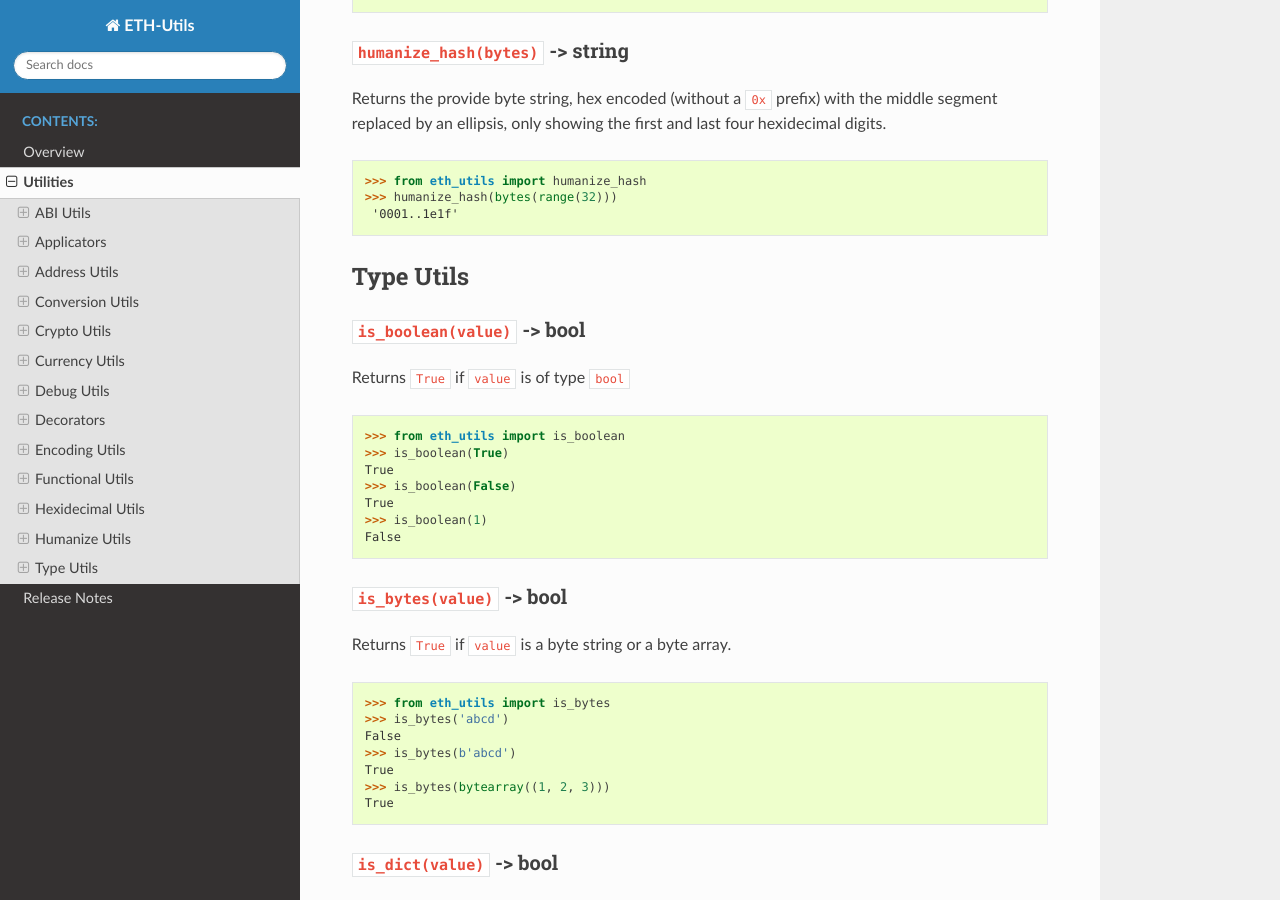
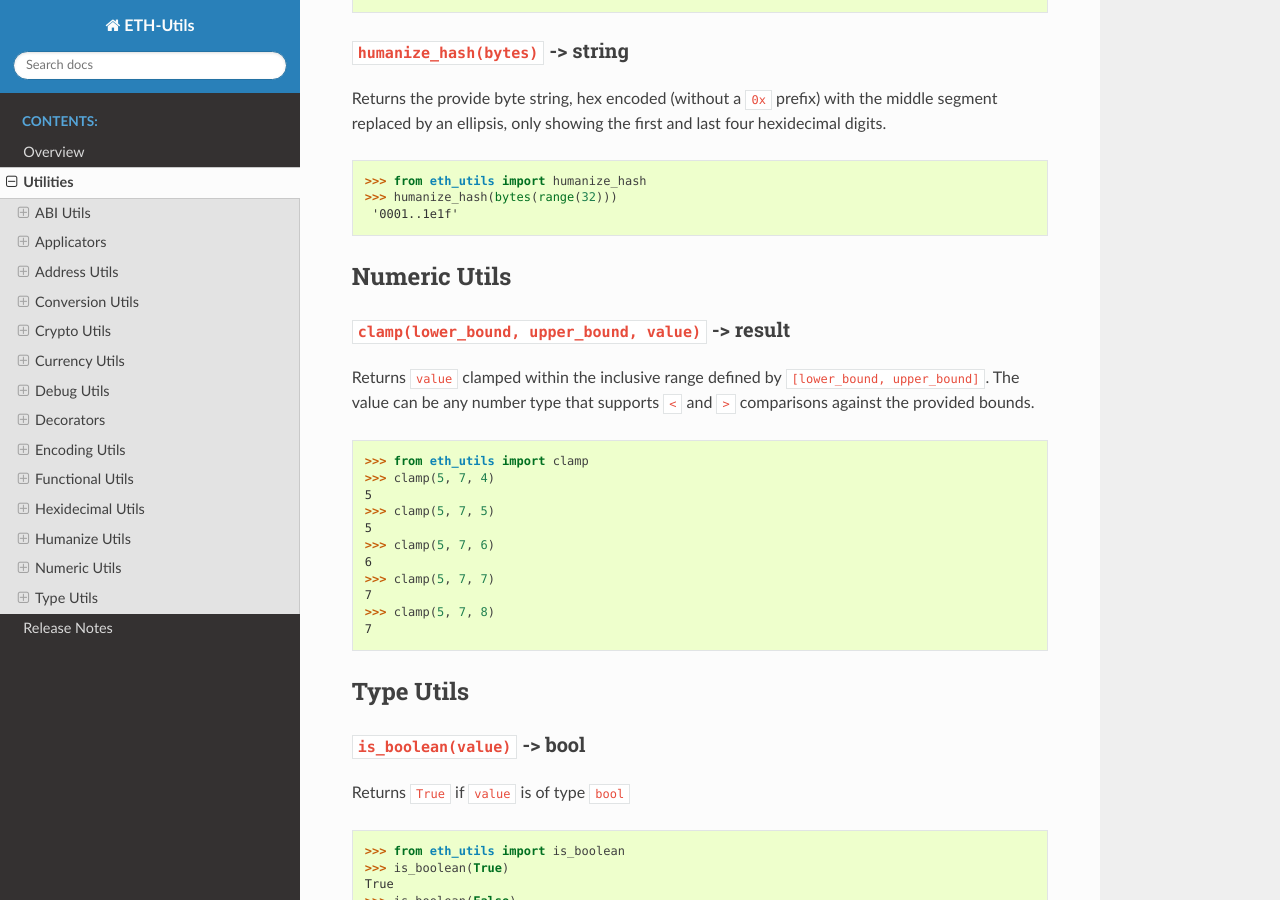
Before and after one commit to ethereum/eth-utils, a Sphinx documentation site: the page built from docs/utilities.rst, in a window 1280 px wide and 900 px high, scrolled down 22273 px. Built offline with Sphinx 7.4.7 and the Read the Docs theme 2.0.0, drawn with Linux system fonts in a browser that asks for light colours; pages that are not in the unit, such as notebooks, are missing from menus.

Commit message:
Add clamp utility

```diff
--- a/docs/utilities.rst
+++ b/docs/utilities.rst
@@ -1286,6 +1286,31 @@ hexidecimal digits.
     '0001..1e1f'
 
 
+Numeric Utils
+~~~~~~~~~~~~~
+
+``clamp(lower_bound, upper_bound, value)`` -> result
+^^^^^^^^^^^^^^^^^^^^^^^^^^^^^^^^^^^^^^^^^^^^^^^^^^^^
+
+Returns ``value`` clamped within the inclusive range defined by ``[lower_bound,
+upper_bound]``.  The value can be any number type that supports ``<`` and ``>``
+comparisons against the provided bounds.
+
+.. doctest::
+
+   >>> from eth_utils import clamp
+   >>> clamp(5, 7, 4)
+   5
+   >>> clamp(5, 7, 5)
+   5
+   >>> clamp(5, 7, 6)
+   6
+   >>> clamp(5, 7, 7)
+   7
+   >>> clamp(5, 7, 8)
+   7
+
+
 Type Utils
 ~~~~~~~~~~
 
--- a/eth_utils/__init__.py
+++ b/eth_utils/__init__.py
@@ -65,6 +65,7 @@ from .hexadecimal import (  # noqa: F401
 )
 from .humanize import humanize_hash, humanize_seconds  # noqa: F401
 from .module_loading import import_string  # noqa: F401
+from .numeric import clamp  # noqa: F401
 from .types import (  # noqa: F401
     is_boolean,
     is_bytes,
```
Also changed, not shown: 3 other files.
